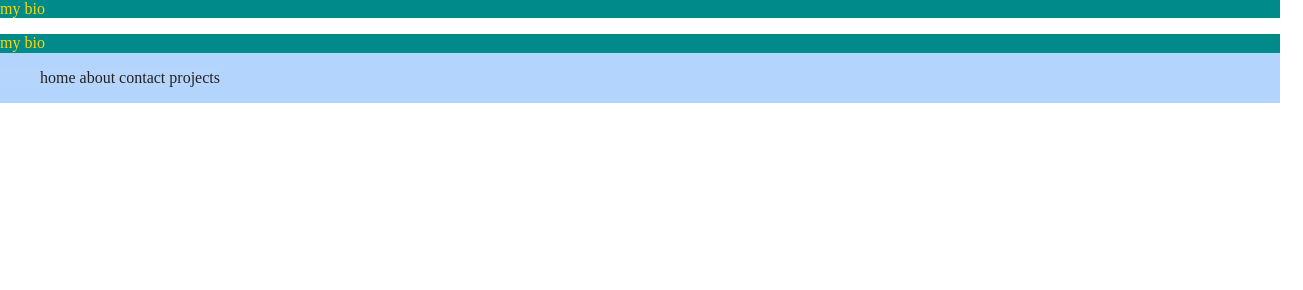
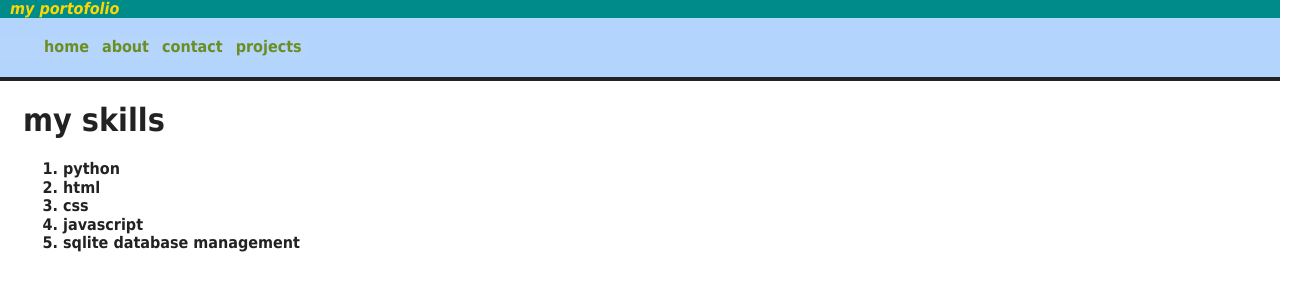
Before and after one commit to aheisleycook/portfolio, a website built with Parcel: page index.html in a window 1280 px wide. Shown: the whole page, 1303 px wide, since content can reach past the window. Built offline with nearby package versions, Linux system fonts and the light colour scheme.

Commit message:
added better display

```diff
--- a/css/main.css
+++ b/css/main.css
@@ -39,19 +39,61 @@ html {
 
 .navbar-default {
   background-color:#b3d4fc;
+  border-bottom: #222222 4px solid;
 }
 .navbar-default .nav-menu  {
   background-color: hsl(213, 92%, 85%);
   display:inline-block;
+
 }
 .navbar-default .nav-menu .nav-item {
-  background-color:hsl(213, 92%, 85%);
-  display:inline-block;
+  background-color: hsl(213, 92%, 85%);
+  display: inline-block;
+  padding: 4px;
+
 }
 header {
   background: darkcyan;
-  font-size: 23;
+
+}
+
+body {
+  font-family: tahoma;
+  font-weight: bold;
+
+
+
+}
+.skils-sections{
+  font-size:12;
+  font-family: tahoma;
+  font-weight: bold;
+  position:relative;
+  left:23px;
+
+}
+.nav-link {
+  width: auto;
+  height: 80px;
+  color:olivedrab;
+  border-radius:4cm;
+  transition:2s;
+
+}
+.nav-link:hover {
+  background:blue;
+  width: auto;
+  height: 80px;
+  color:olivedrab;
+  border-radius:4cm;
+}
+
+.header-title {
+  font-size: 16px;
   color: gold;
+  position:relative;
+  left:10px;
+
 }
 
 /*
--- a/index.html
+++ b/index.html
@@ -21,20 +21,10 @@
 
   <meta name="theme-color" content="#fafafa">
 </head>
-<header>
-  my bio
-</header>
-<nav class="navbar navbar-default">
-  <ul class="breadcrumb">
-
-  </ul>
-</nav>
-
 <body>
-
   <!-- Add your site or application content here -->
   <header>
-    my bio
+    <em class="header-title">my portofolio</em>
   </header>
   <nav class="navbar navbar-default">
     <ul class="nav-menu">
@@ -57,6 +47,16 @@
   <script src="js/vendor/modernizr-3.11.2.min.js"></script>
   <script src="js/plugins.js"></script>
   <script src="js/main.js"></script>
+  <section class="skils-sections">
+    <h1>my skills</h1>
+    <ol>
+    <li>python</li>
+      <li>html</li>
+      <li>css</li>
+      <li>javascript</li>
+      <li>sqlite database management</li>
+    </ol>
+  </section>
 
   <!-- Google Analytics: change UA-XXXXX-Y to be your site's ID. -->
   <script>
```
